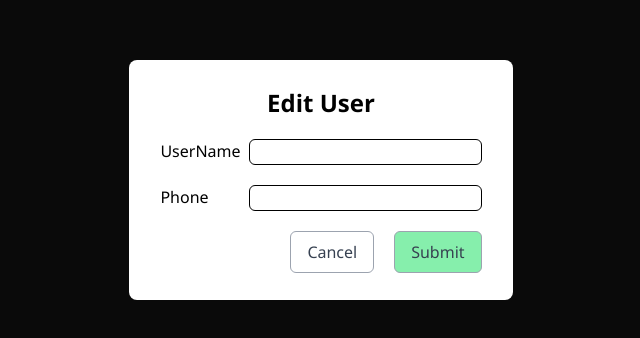
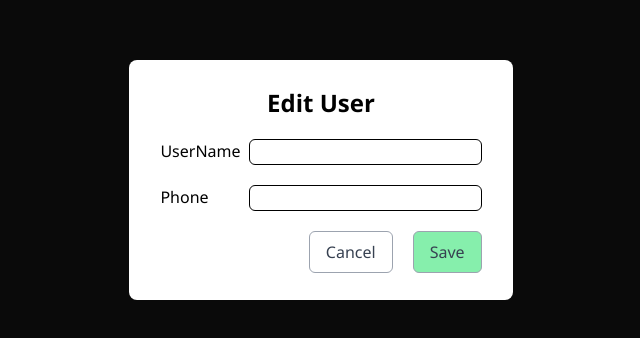
Before and after one commit to Rohithegade02/bezt-lab, a Next.js app in the folder frontend/: page /users/edit in a window 1280 px wide. Shown: the part 220-558 px from the top of the page, without its empty margins (319-959 px from the left). Built offline with nearby package versions, Linux system fonts and the light colour scheme.

Commit message:
removed comment

```diff
--- a/frontend/src/app/api/profile.tsx
+++ b/frontend/src/app/api/profile.tsx
@@ -17,7 +17,7 @@ export const createProfileUser = async (data: Profile) => {
     console.error('Error:', error)
   }
 }
-// to get all user api
+// to get all profile user api
 export const getAllProfileUser = async () => {
   try {
     const response = await fetch(`${BASE_URL}/api/users`, {
@@ -31,7 +31,7 @@ export const getAllProfileUser = async () => {
     console.error('Error:', error)
   }
 }
-// ///delete a profile user
+// delete a profile user api
 export const deleteProfileUser = async (userId: number) => {
   try {
     const response = await fetch(`${BASE_URL}/api/user/${userId}`, {
@@ -45,7 +45,7 @@ export const deleteProfileUser = async (userId: number) => {
     console.error('Error:', error)
   }
 }
-
+// update a profile user api
 export const updateProfileUser = async (
   userId: number,
   data: User & Profile,
--- a/frontend/src/app/api/user.tsx
+++ b/frontend/src/app/api/user.tsx
@@ -32,7 +32,7 @@ export const getAllUser = async () => {
     console.error('Error:', error)
   }
 }
-///delete a user
+///delete a user api
 export const deleteUser = async (userId: number) => {
   try {
     const response = await fetch(`${BASE_URL}/api/user/${userId}`, {
@@ -46,7 +46,7 @@ export const deleteUser = async (userId: number) => {
     console.error('Error:', error)
   }
 }
-
+//update a user api
 export const updateUser = async (
   userId: number,
   data: { username: string; phone: string },
--- a/frontend/src/app/lib/hook.ts
+++ b/frontend/src/app/lib/hook.ts
@@ -1,7 +1,5 @@
-import { useDispatch, useSelector, useStore } from 'react-redux'
-import type { AppDispatch, AppStore, RootState } from './store'
+import { useSelector, useStore } from 'react-redux'
+import type { AppStore, RootState } from './store'
 
-// Use throughout your app instead of plain `useDispatch` and `useSelector`
-export const useAppDispatch = useDispatch.withTypes<AppDispatch>()
 export const useAppSelector = useSelector.withTypes<RootState>()
 export const useAppStore = useStore.withTypes<AppStore>()
--- a/frontend/src/app/users/create/page.tsx
+++ b/frontend/src/app/users/create/page.tsx
@@ -15,10 +15,9 @@ function Page() {
     formState: { errors },
   } = useForm({ resolver: yupResolver(schema) })
   const router = useRouter()
-
+  //POST API
   const onSubmit = async (data: User) => {
     const res: Response | undefined = await createUser(data)
-    console.log(res)
     if (res?.ok) {
       toast.success('Successfully created!')
       setTimeout(() => {
@@ -87,7 +86,7 @@ function Page() {
                 type='submit'
                 className='py-2 px-4 bg-green-300 border rounded-md border-gray-400 text-gray-700'
               >
-                Submit
+                Save
               </button>
             </div>
           </form>
--- a/frontend/src/app/users/edit/page.tsx
+++ b/frontend/src/app/users/edit/page.tsx
@@ -34,24 +34,32 @@ function Page() {
     }
   }, [user, setValue])
 
-  // Handle form submission
+  //PATCH API
   const onSubmit = async (data: User) => {
     if (initialUser) {
       // Create an object with only updated fields
-      const updatedData = Object.keys(data).reduce((acc, key) => {
-        const typedKey = key as keyof User // Explicitly cast key to keyof User
+      const updatedData = Object.keys(data).reduce(
+        (acc: Partial<User>, key: string) => {
+          const typedKey = key as keyof User
 
-        if (data[typedKey] !== initialUser[typedKey]) {
-          acc[typedKey] = data[typedKey] // Now acc[key] can be safely assigned
-        }
-        return acc
-      }, {} as User) // Use Partial<User> to allow for optional fields
+          // Check if the field value has changed and filter out unchanged fields
+          if (data[typedKey] !== initialUser[typedKey]) {
+            if (data[typedKey] !== undefined) {
+              // Ensure the value is not undefined
+              acc[typedKey] = data[typedKey] as User[keyof User] // Safely assign the value to acc
+            }
+          }
+
+          return acc
+        },
+        {} as Partial<User>,
+      ) // Use Partial<User> for optional fields
 
       if (Object.keys(updatedData).length > 0) {
         // If there are updates, send a request to update the user data
         const res: Response | undefined = await updateUser(
           initialUser.id as number,
-          updatedData,
+          updatedData as User, // Cast updatedData to User
         )
         if (res?.ok) {
           toast.success('Successfully Updated!')
@@ -117,7 +125,7 @@ function Page() {
                 type='submit'
                 className='py-2 px-4 bg-green-300 border rounded-md border-gray-400 text-gray-700'
               >
-                Submit
+                Save
               </button>
             </div>
           </form>
--- a/frontend/src/app/users/profile/create/page.tsx
+++ b/frontend/src/app/users/profile/create/page.tsx
@@ -16,10 +16,11 @@ function Page() {
     formState: { errors },
   } = useForm({ resolver: yupResolver(profileSchema) })
 
+  //POST API
   const onSubmit = async (data: {
     username: string
     phone: string
-    gender: GenderEnum // Specify the expected type for gender
+    gender: GenderEnum
     email: string
     address: string
     pincode: string
@@ -27,7 +28,7 @@ function Page() {
     state: string
     country: string
   }) => {
-    const res: Response | undefined = await createProfileUser(data) // create a new user
+    const res: Response | undefined = await createProfileUser(data)
     if (res?.ok) {
       toast.success('Successfully created!')
       setTimeout(() => {
@@ -44,7 +45,6 @@ function Page() {
           <h1 className='font-semibold text-2xl'>Users Create</h1>
         </div>
         <form onSubmit={handleSubmit(onSubmit)} className='flex flex-col gap-5'>
-          {/* Username Field */}
           <div className='flex flex-col'>
             <div className='flex w-[80%]'>
               <div className='basis-[40%]'>
@@ -67,8 +67,6 @@ function Page() {
               )}
             </div>
           </div>
-
-          {/* Phone Field */}
           <div className='flex flex-col'>
             <div className='flex w-[80%]'>
               <div className='basis-[40%]'>
@@ -93,8 +91,6 @@ function Page() {
               )}
             </div>
           </div>
-
-          {/* Email Field */}
           <div className='flex flex-col'>
             <div className='flex w-[80%]'>
               <div className='basis-[40%]'>
@@ -115,8 +111,6 @@ function Page() {
               )}
             </div>
           </div>
-
-          {/* Gender Field */}
           <div className='flex flex-col'>
             <div className='flex w-[80%]'>
               <div className='basis-[40%]'>
@@ -140,8 +134,6 @@ function Page() {
               )}
             </div>
           </div>
-
-          {/* Address Field */}
           <div className='flex flex-col'>
             <div className='flex w-[80%]'>
               <div className='basis-[40%]'>
@@ -160,8 +152,6 @@ function Page() {
               )}
             </div>
           </div>
-
-          {/* Pincode Field */}
           <div className='flex flex-col'>
             <div className='flex w-[80%]'>
               <div className='basis-[40%]'>
@@ -180,8 +170,6 @@ function Page() {
               )}
             </div>
           </div>
-
-          {/* City Field */}
           <div className='flex flex-col'>
             <div className='flex w-[80%]'>
               <div className='basis-[40%]'>
@@ -200,8 +188,6 @@ function Page() {
               )}
             </div>
           </div>
-
-          {/* State Field */}
           <div className='flex flex-col'>
             <div className='flex w-[80%]'>
               <div className='basis-[40%]'>
@@ -220,8 +206,6 @@ function Page() {
               )}
             </div>
           </div>
-
-          {/* Country Field */}
           <div className='flex flex-col'>
             <div className='flex w-[80%]'>
               <div className='basis-[40%]'>
@@ -240,8 +224,6 @@ function Page() {
               )}
             </div>
           </div>
-
-          {/* Submit and Cancel Buttons */}
           <div className=' flex items-end justify-evenly px-8 '>
             <button
               type='reset'
@@ -253,7 +235,7 @@ function Page() {
               type='submit'
               className='py-2 px-4 bg-green-300 border rounded-md border-gray-400 text-gray-700'
             >
-              Submit
+              Save{' '}
             </button>
           </div>
         </form>
--- a/frontend/src/app/users/profile/edit/page.tsx
+++ b/frontend/src/app/users/profile/edit/page.tsx
@@ -3,7 +3,6 @@
 import { useRouter } from 'next/navigation'
 import React, { useEffect, useState } from 'react'
 import { useForm } from 'react-hook-form'
-import * as yup from 'yup'
 import { yupResolver } from '@hookform/resolvers/yup'
 import { GenderEnum, Profile, User } from '@/app/types/type'
 import { useAppSelector } from '@/app/lib/hook'
@@ -51,13 +50,12 @@ function Page() {
       return acc
     }, {} as Profile & User)
 
-    // Only send PATCH request if there are updated fields
     if (Object.keys(updatedData).length > 0) {
       try {
         const res: Response | undefined = await updateProfileUser(
           initialUser.id as number,
           updatedData,
-        ) // PATCH request with updated fields
+        )
         if (res?.ok) {
           toast.success('Successfully Updated!')
           setTimeout(() => {
@@ -79,7 +77,6 @@ function Page() {
           <h1 className='font-semibold text-2xl'>Edit Profile User</h1>
         </div>
         <form onSubmit={handleSubmit(onSubmit)} className='flex flex-col gap-5'>
-          {/* Username */}
           <div className='flex flex-col'>
             <div className='flex w-[80%]'>
               <div className='basis-[40%]'>
@@ -102,8 +99,6 @@ function Page() {
               )}
             </div>
           </div>
-
-          {/* Phone */}
           <div className='flex flex-col'>
             <div className='flex w-[80%]'>
               <div className='basis-[40%]'>
@@ -128,7 +123,6 @@ function Page() {
               )}
             </div>
           </div>
-          {/* Email */}
           <div className='flex flex-col'>
             <div className='flex w-[80%]'>
               <div className='basis-[40%]'>
@@ -149,7 +143,6 @@ function Page() {
               )}
             </div>
           </div>
-          {/* Gender */}
           <div className='flex flex-col'>
             <div className='flex w-[80%]'>
               <div className='basis-[40%]'>
@@ -171,8 +164,6 @@ function Page() {
             </div>
             <div>{errors.gender && <p>{errors.gender.message}</p>}</div>
           </div>
-
-          {/* Address */}
           <div className='flex flex-col'>
             <div className='flex w-[80%]'>
               <div className='basis-[40%]'>
@@ -191,8 +182,6 @@ function Page() {
               )}
             </div>
           </div>
-
-          {/* Pincode */}
           <div className='flex flex-col'>
             <div className='flex w-[80%]'>
               <div className='basis-[40%]'>
@@ -211,8 +200,6 @@ function Page() {
               )}
             </div>
           </div>
-
-          {/* City */}
           <div className='flex flex-col'>
             <div className='flex w-[80%]'>
               <div className='basis-[40%]'>
@@ -231,8 +218,6 @@ function Page() {
               )}
             </div>
           </div>
-
-          {/* Country */}
           <div className='flex flex-col'>
             <div className='flex w-[80%]'>
               <div className='basis-[40%]'>
@@ -263,7 +248,7 @@ function Page() {
               type='submit'
               className='py-2 px-4 bg-green-300 border rounded-md border-gray-400 text-gray-700'
             >
-              Submit
+              Save
             </button>
           </div>
         </form>
```
Also changed, not shown: frontend/src/app/users/page.tsx (+3 -7 lines).
